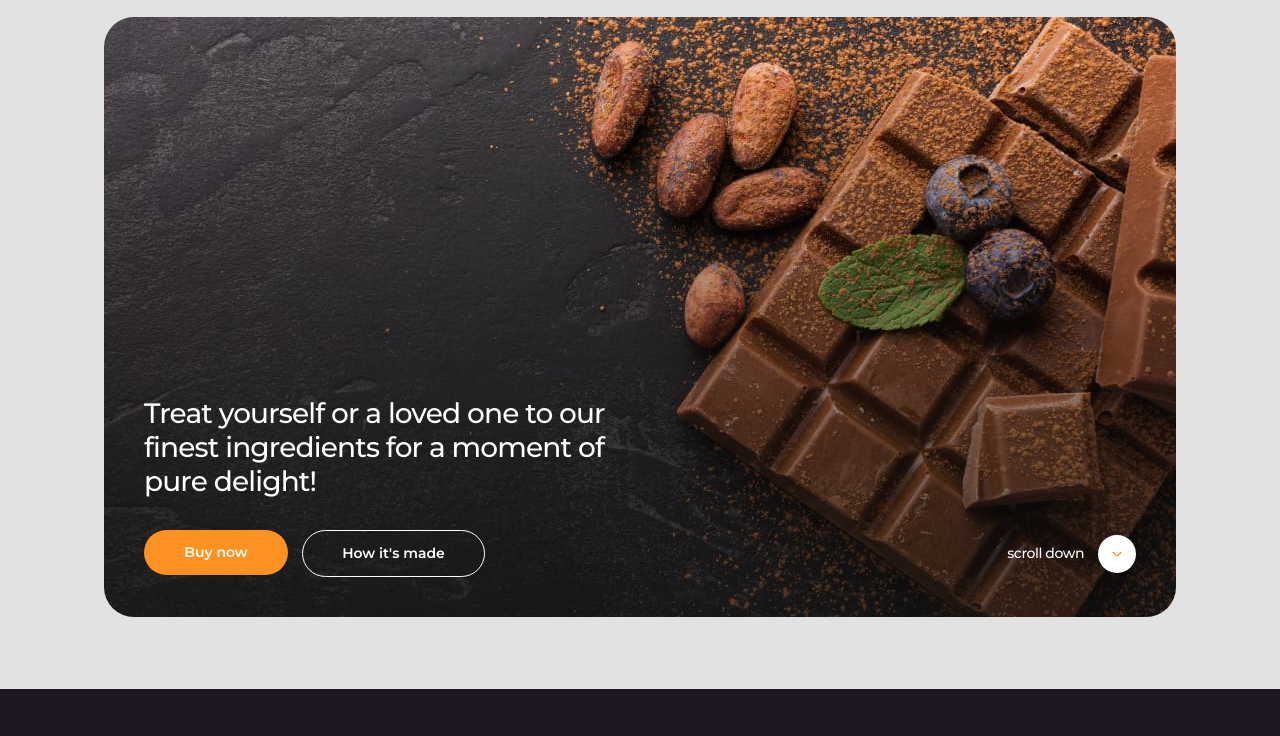
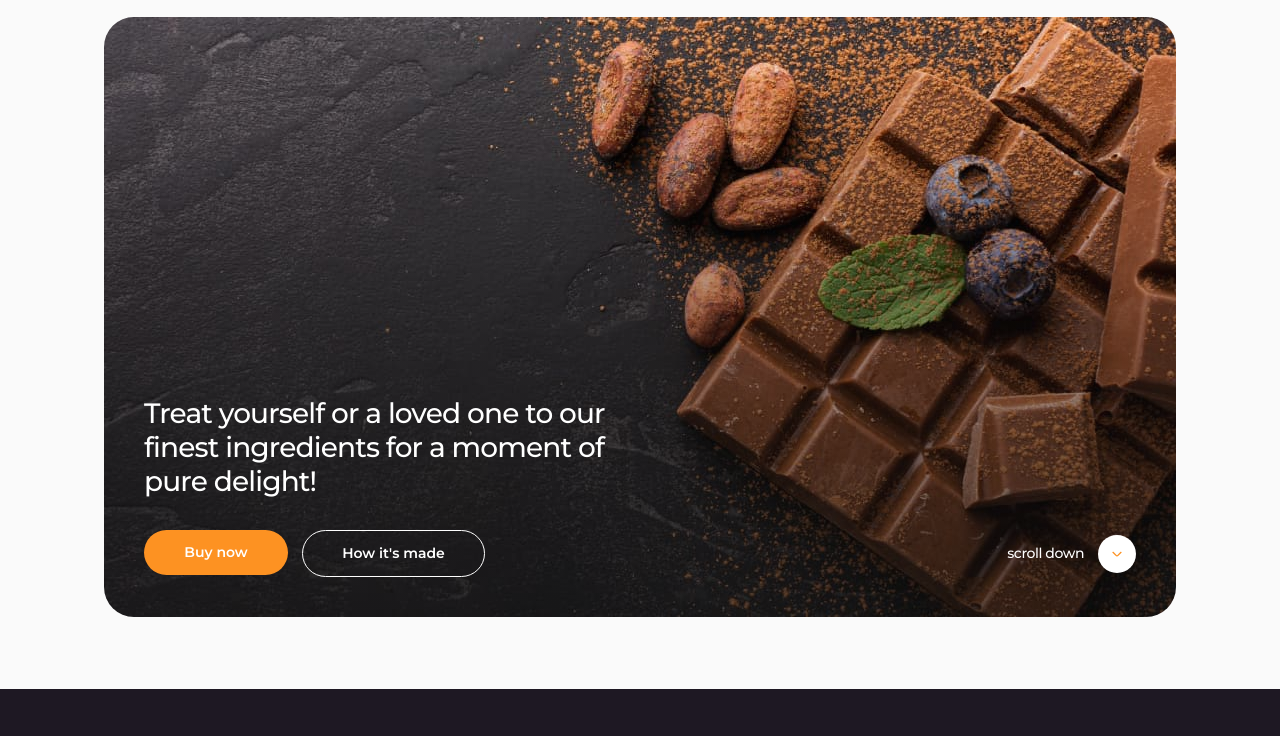
Before and after one commit to ant0nvasyliev/fson-84-project-group-10, a website built with Vite: page src/index.html in a window 1280 px wide. Shown: the part 68-804 px from the top of the page. Built offline with nearby package versions, Linux system fonts and the light colour scheme.

Commit message:
Update base.css

```diff
--- a/src/css/base.css
+++ b/src/css/base.css
@@ -58,7 +58,7 @@
    --color-dark-purple: #1E1823;
    --color-orange: #FD9222;
    --color-white: #FFFFFF;
-   --color-section-background: #E2E2E2;
+   --color-section-background:#FAFAFA;;
 }
 
 .container {
```
